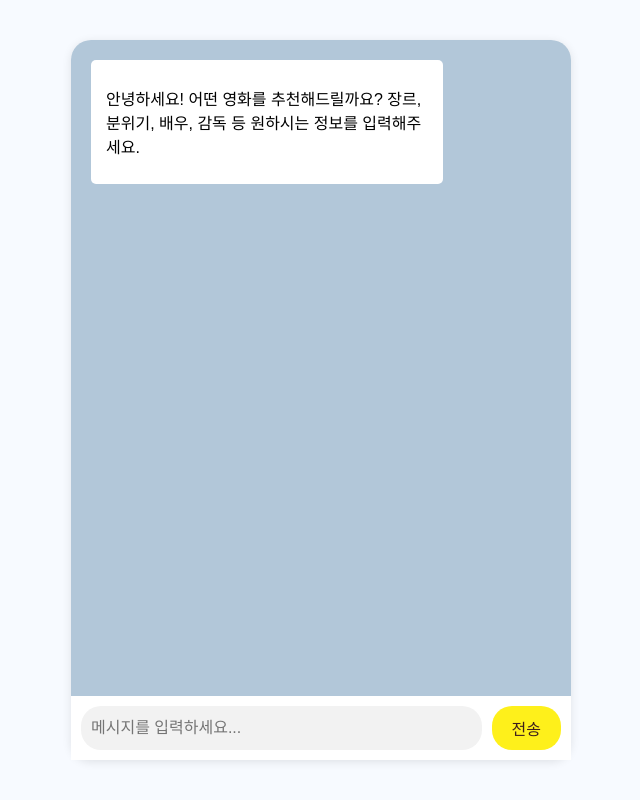
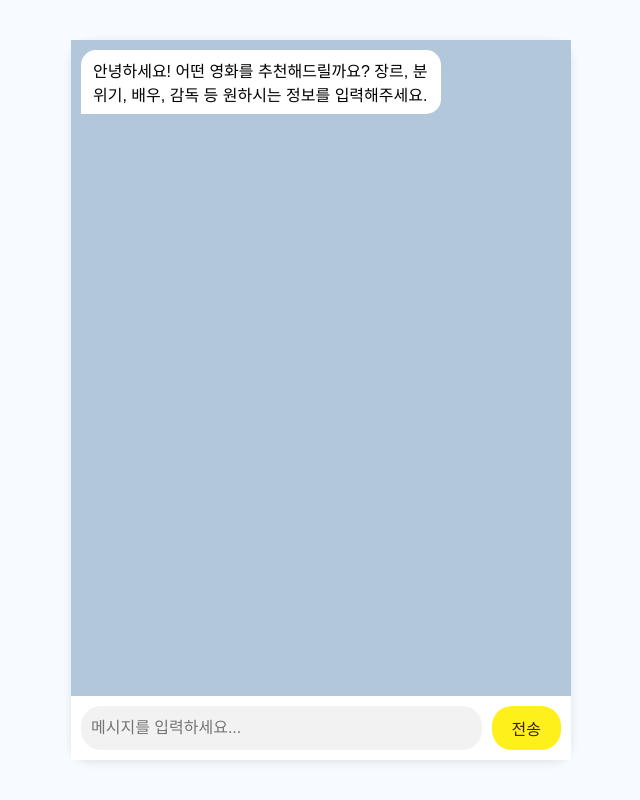
Before and after one commit to lwj0712/AiChatBot, a plain HTML site: page index.html in a window 1280 px wide. Both pictures are taken after a click on the button "시작하기". Shown: the whole page, without its empty margins (319-959 px from the left). Drawn offline with Linux system fonts and the light colour scheme.

Commit message:
design adjust

```diff
--- a/css/styles.css
+++ b/css/styles.css
@@ -41,36 +41,40 @@ body {
     display: flex;
     flex-direction: column;
     background-color: #b2c7d9;
-    border-radius: 20px;
 }
 
 #chat-messages {
     flex-grow: 1;
     overflow-y: auto;
-    padding: 20px;
+    padding: 10px;
 }
 
 .message {
-    margin-bottom: 15px;
+    margin-bottom: 8px;
     max-width: 70%;
     clear: both;
-    white-space: pre-wrap;
-    word-wrap: break-word;
-    overflow-wrap: break-word;
 }
 
 .user-message {
     float: right;
     background-color: #fef01b;
-    border-radius: 5px 5px 5px 5px;
-    padding: 10px 15px;
+    border-radius: 15px 15px 0 15px;
+    padding: 8px 12px;
 }
 
 .bot-message {
     float: left;
     background-color: #ffffff;
-    border-radius: 5px 5px 5px 5px;
-    padding: 10px 15px;
+    border-radius: 15px 15px 15px 0;
+    padding: 8px 12px;
+}
+
+.message p {
+    margin: 0 0 5px 0;
+}
+
+.message p:last-child {
+    margin-bottom: 0;
 }
 
 #input-container {
```
